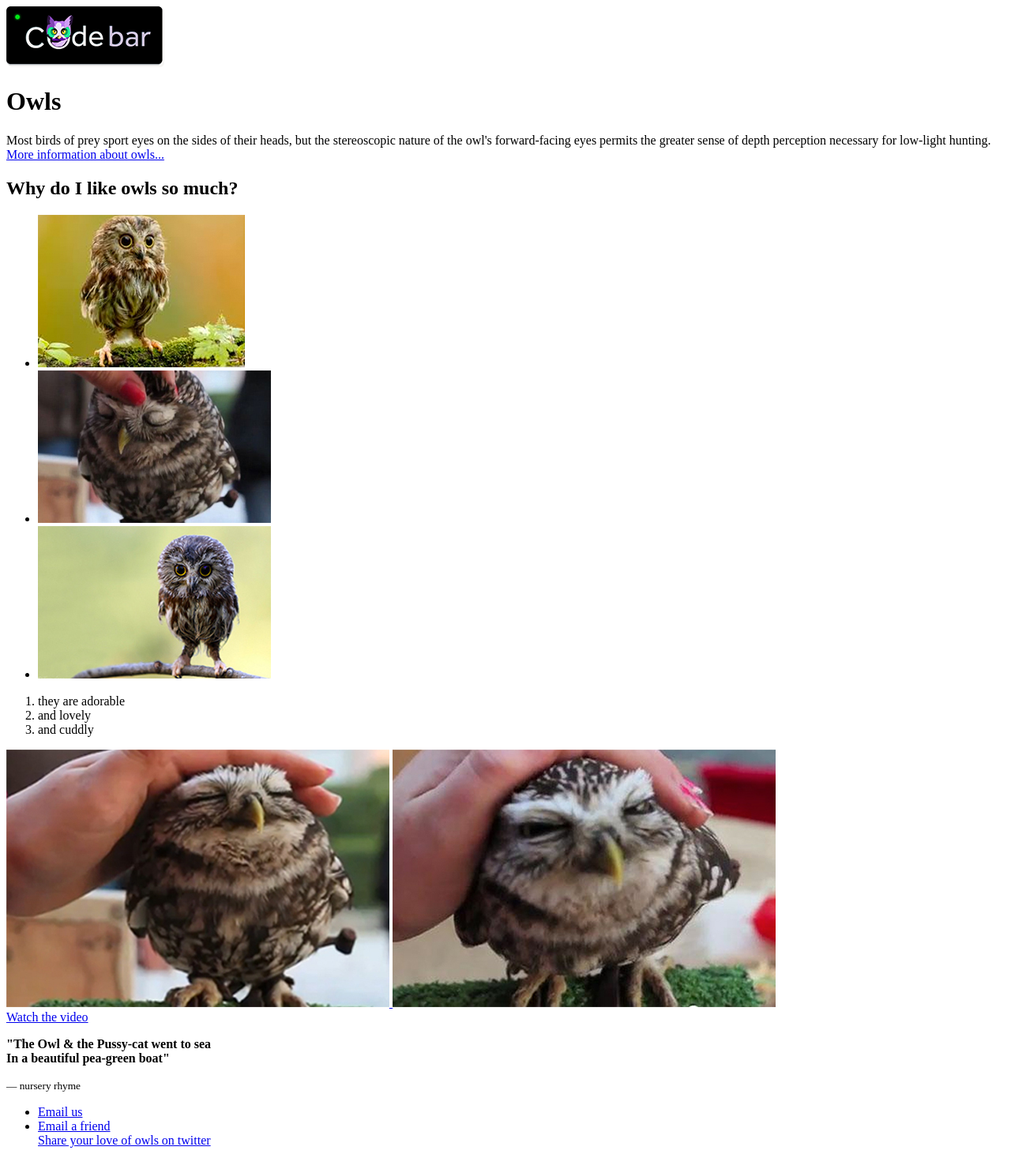
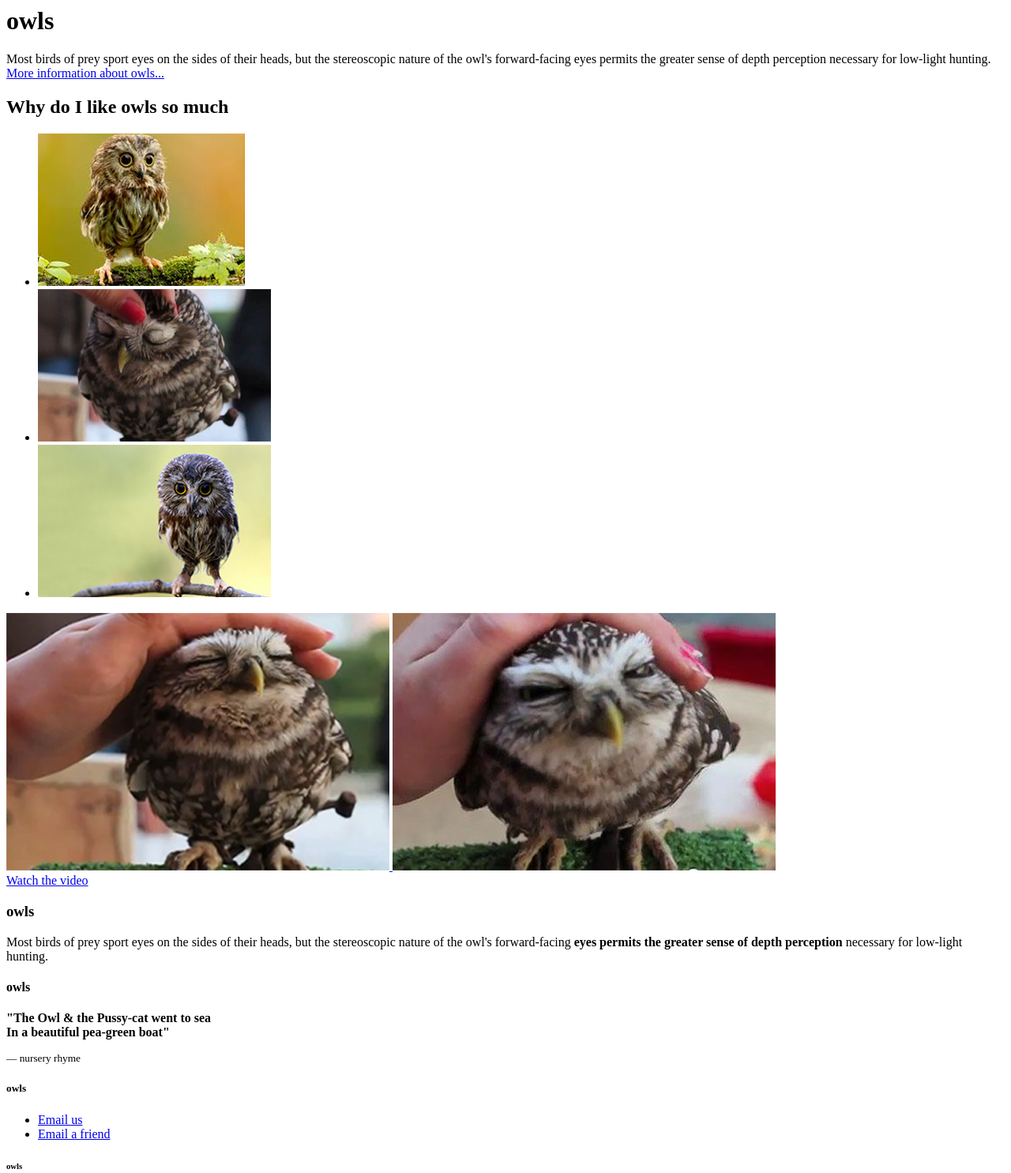
Before and after one commit to quentin411/quentin411.github.io, a plain HTML site: page owls.html in a window 1280 px wide. Shown: the top 1485 px of the page at 79% size. Drawn offline with Linux system fonts and the light colour scheme.

Commit message:
newpicture

```diff
--- a/owls.html
+++ b/owls.html
@@ -1,42 +1,42 @@
-<!DOCTYPE html>
+<DOCTYPE html>
 <html>
   <head>
     <title>I love owls</title>
   </head>
-</body>
+  <body>
+    <h1>owls</h1>
      <div>
-   <img src="images/logo.png" alt="codebar.io">
-  </div>
-        <body>
-    <div>
-     <h1>Owls</h1>
         <p>
             Most birds of prey sport eyes on the sides of their heads,
             but the stereoscopic nature of the owl's forward-facing eyes permits the greater
             sense of depth perception necessary for low-light hunting.
             <a href="https://en.wikipedia.org/wiki/Owl">More information about owls...</a>
         </p>
-
     </div>
-    <h2>Why do I like owls so much?</h2>
+    <h2>Why do I like owls so much</h2>
         <ul>
             <li><img src="images/img1.jpg" alt="adorable"></li>
             <li><img src="images/img2.jpg" alt="lovely"></li>
             <li><img src="images/img3.jpg" alt="cuddly"></li>
         </ul>
-       <ol>
-       <li>they are adorable</li>
-       <li>and lovely</li>
-       <li>and cuddly</li>
-        </ol>
         <div>
                 <a href="https://www.youtube.com/watch?v=gBjnfgnwXic">
+
                   <img src="images/img4.jpg" alt="cute owl">
                   <img src="images/img5.jpg" alt="another cute owl">
+
                   <br>
                   Watch the video
                 </a>
          </div>
+    <h3>owls</h3>
+     <p>
+         Most birds of prey sport eyes on the sides of their heads,
+         but the stereoscopic nature of
+         the owl's forward-facing <strong>eyes permits the greater
+         sense of depth perception</strong> necessary for low-light hunting.
+     </p>
+    <h4>owls</h4>
         <div>
             <p>
               <strong>
@@ -46,6 +46,7 @@
             </p>
                  <small>&mdash; nursery rhyme</small>
         </div>
+    <h5>owls</h5>
         <ul>
             <li>
                <a href="mailto:social@codebar.io?subject=I%20love%20owls%20::%20codebar">Email us</a>
@@ -53,6 +54,8 @@
             <li>
                <a href="mailto:?subject=I%20love%20owls%20::%20codebar">Email a friend</a>
             </li>
+        </ul>
+    <h6>owls</h6>
          <a href="https://twitter.com/home?status=I love owls! via @codebar">Share your love of owls on twitter</a>
-      </ul>
+  </body>
 </html>
```
Lines whose indentation alone changed are shown as unchanged.
